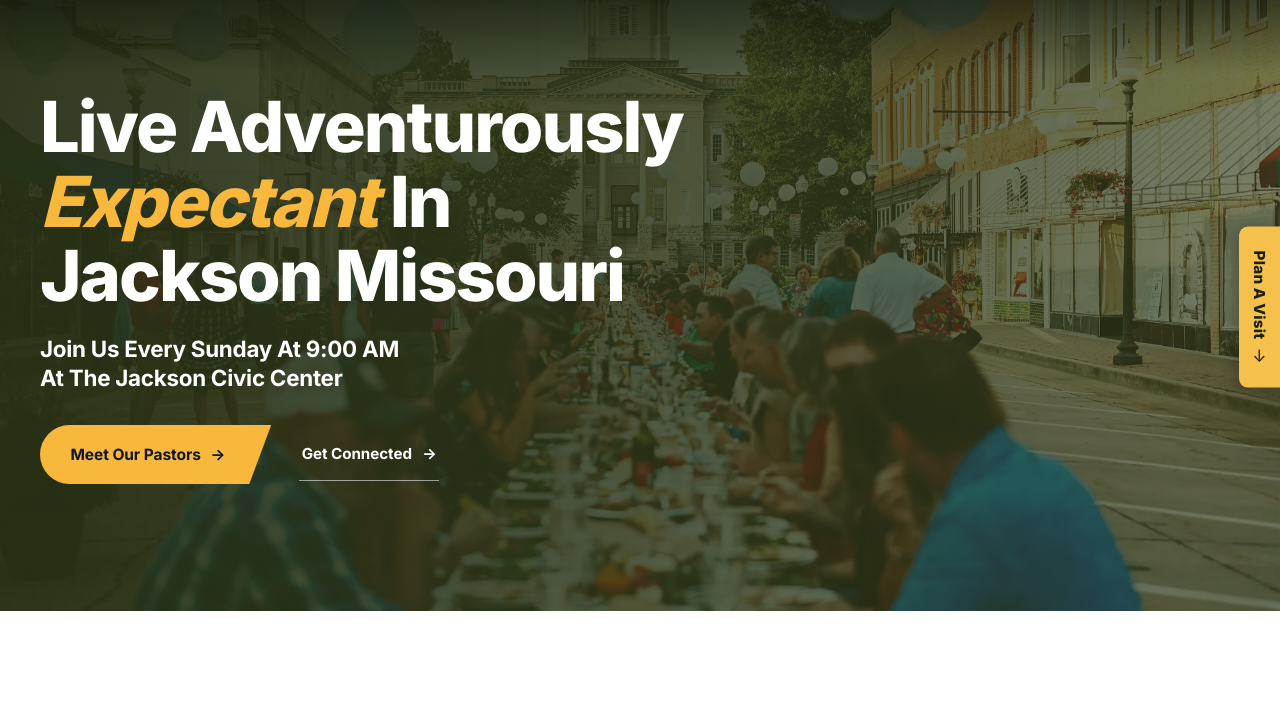
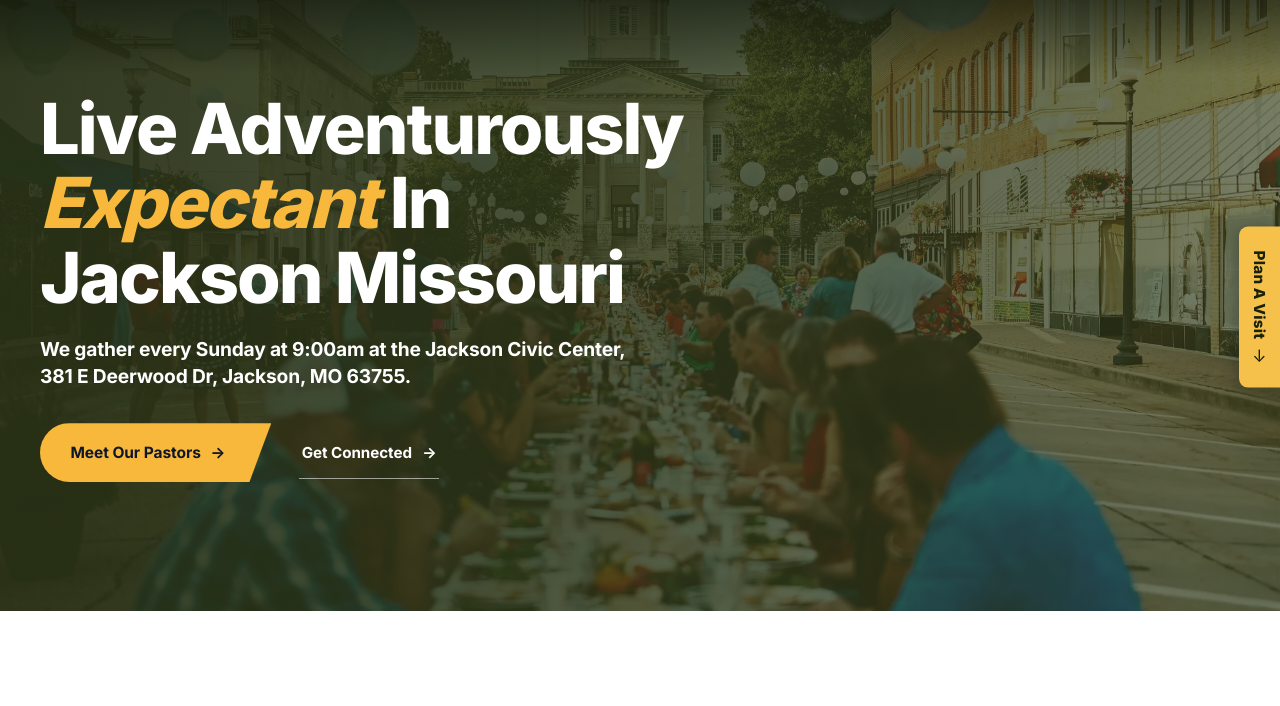
Before and after one commit to isaach3lms/journey-church, a website: page index.html in a window 1280 px wide. Shown: the part 93-799 px from the top of the page. Drawn offline with Linux system fonts and the light colour scheme.

Commit message:
Update hero line with service time and address

```diff
--- a/assets/css/site.css
+++ b/assets/css/site.css
@@ -183,8 +183,8 @@ h1,h2,h3,h4{margin:0;font-weight:800;letter-spacing:-.028em;line-height:1.08;tex
   background:linear-gradient(105deg,rgba(40,49,22,.94) 0%,rgba(44,54,25,.84) 48%,rgba(52,63,29,.62) 100%)}
 .hero{--amber-text:var(--amber)}
 .hero__in{position:relative;z-index:2;max-width:44rem}
-.hero__kicker{margin:1.25rem 0 0;font-size:clamp(1.15rem,1.9vw,1.4rem);font-weight:700;
-  letter-spacing:-.012em;line-height:1.32;max-width:34ch;text-wrap:balance}
+.hero__kicker{margin:1.25rem 0 0;font-size:clamp(1.02rem,1.5vw,1.2rem);font-weight:700;
+  letter-spacing:-.01em;line-height:1.45;max-width:62ch}
 .br-lg{display:none}
 @media (min-width:700px){.br-lg{display:inline}}
 
--- a/index.html
+++ b/index.html
@@ -58,7 +58,7 @@
     <div class="wrap">
       <div class="hero__in">
         <h1 class="h-hero">Live Adventurously <span class="amber"><em>Expectant</em></span> In Jackson Missouri</h1>
-        <p class="hero__kicker">Join Us Every Sunday At 9:00 AM <br class="br-lg">At The Jackson Civic Center</p>
+        <p class="hero__kicker">We gather every Sunday at 9:00am at the Jackson Civic Center, <br class="br-lg">381 E Deerwood Dr, Jackson, MO 63755.</p>
         <div class="btns">
           <a class="btn" href="/our-pastors/">Meet Our Pastors <span class="arw" aria-hidden="true">&rarr;</span></a>
           <a class="tlink" href="/connect/">Get Connected <span class="arw" aria-hidden="true">&rarr;</span></a>
```
